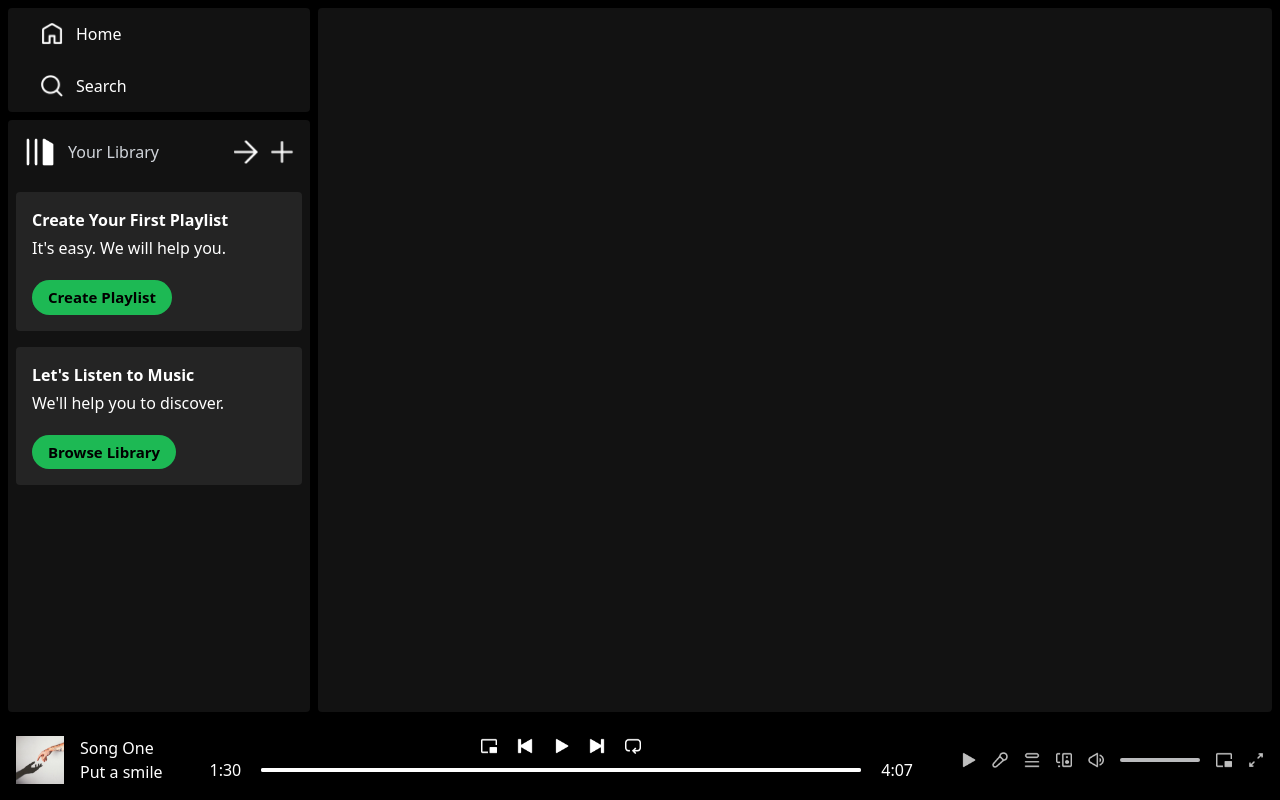
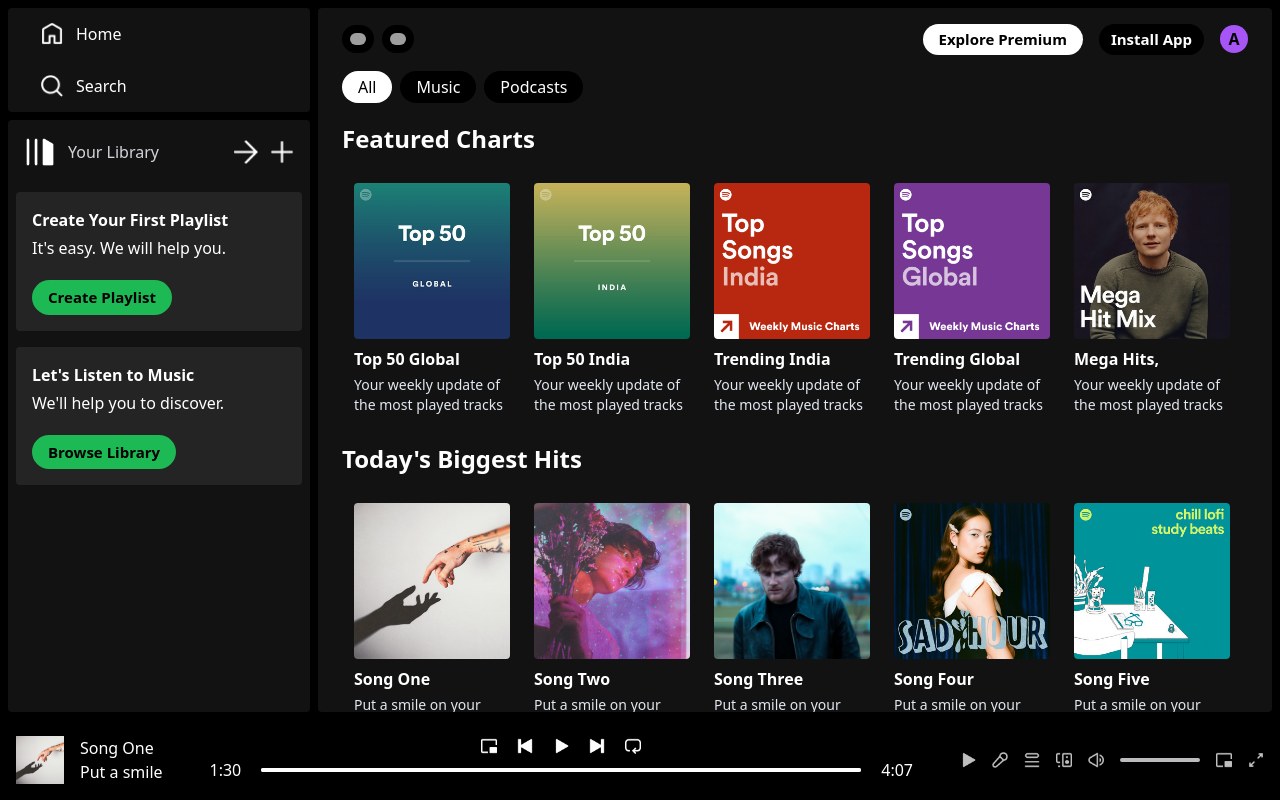
Before and after one commit to Aayushthapa1/Spotify-Clone, a React (Vite) app: page / in a window 1280 px wide. Built offline with nearby package versions, Linux system fonts and the light colour scheme; grey boxes are pictures that could not be loaded; a web font is replaced by a local one.

Commit message:
completed

```diff
--- a/src/components/AlbumItem.jsx
+++ b/src/components/AlbumItem.jsx
@@ -1,8 +1,10 @@
 import React from 'react'
+import { useNavigate } from 'react-router-dom'
 
 const AlbumItem = ({image,name,desc,id}) => {
+    const navigate = useNavigate ()
   return (
-    <div className='min-w-[180px] p-2 px-3 rounded cursor-pointer hover:bg-[#ffffff26]'>
+    <div onClick={() => navigate(`/album/${id}`)} className='min-w-[180px] p-2 px-3 rounded cursor-pointer hover:bg-[#ffffff26]'>
       <img className='rounded'src={image} alt="" />
       <p className='font-bold mt-2 mb-1'>{name}</p>
       <p className='text-slate-200 text-sm'>{desc}</p>
--- a/src/components/Display.jsx
+++ b/src/components/Display.jsx
@@ -5,9 +5,9 @@
 
 const Display = () => {
   return (
-    <div className='w-full m-2 px-6 pt-4 rounded bg-[#121212] text-white overflow-auto lg:w-[75%] lg:ml-0'>
+    <div className='w-[100%] m-2 px-6 pt-4 rounded bg-[#121212] text-white overflow-auto lg:w-[75%] lg:ml-0'>
       <Routes>
-        <Route path ='/' element={DisplayHome} />
+        <Route path ='/' element={<DisplayHome/>} />
       </Routes>
     </div>
   )
--- a/src/components/DisplayHome.jsx
+++ b/src/components/DisplayHome.jsx
@@ -1,6 +1,9 @@
 import React from "react";
 import Navbar from "./Navbar";
 import { albumsData } from "../assets/assets";
+import AlbumItem from "./AlbumItem";
+import { songsData } from "../assets/assets";
+import SongItem from "./SongItem";
 
 const DisplayHome = () => {
   return (
@@ -9,11 +12,30 @@
       <div className="mb-4">
         <h1 className="my-5 font-bold text-2xl">Featured Charts</h1>
         <div className="flex overflow-auto">
+          {albumsData.map((item, index) => (
+            <AlbumItem
+              key={index}
+              name={item.name}
+              desc={item.desc}
+              id={item.id}
+              image={item.image}
+            />
+          ))}
         </div>
-        {albumsData.map((item, index) => (
-          <AlbumItem key={index} name={item.name} desc={item.desc} id={item.id} image={item.image}/>
-        ))}
-
+      </div>
+      <div className="mb-4">
+        <h1 className="my-5 font-bold text-2xl">Today's Biggest Hits</h1>
+        <div className="flex overflow-auto">
+          {songsData.map((item, index) => (
+            <SongItem
+              key={index}
+              name={item.name}
+              desc={item.desc}
+              id={item.id}
+              image={item.image}
+            />
+          ))}
+        </div>
       </div>
     </>
   );
--- /dev/null
+++ b/src/components/SongItem.jsx
@@ -0,0 +1,14 @@
+import React from 'react'
+
+const SongItsm = ({name,image,desc,id}) => {
+  return (
+    <div className='min-w-[180px] p-2 px-3 rounded cursor-pointer hover:bg-[#ffffff26]'>
+      <img className='rounded' src={image} alt="" />
+      <p className='font-bold mt-2 mb-1'>{name}</p>
+      <p className='text-slate-200 text-sm'>{desc}</p>
+
+    </div>
+  )
+}
+
+export default SongItsm
--- a/src/index.css
+++ b/src/index.css
@@ -1,5 +1,3 @@
-@import url("https://fonts.googleapis.com/css2?family=Montserrat:wght@100;200;300;400;500;700&display=swap");
-/* @import url('https://fonts.googleapis.com/css2?family=Playfair+Display:ital,wght@0,400..900;1,400..900&display=swap'); */
 
 :root {
     scroll-behavior: smooth;
```
Also changed, not shown: src/App.jsx (+14 -13 lines), src/components/Navbar.jsx (+9 -7 lines).
